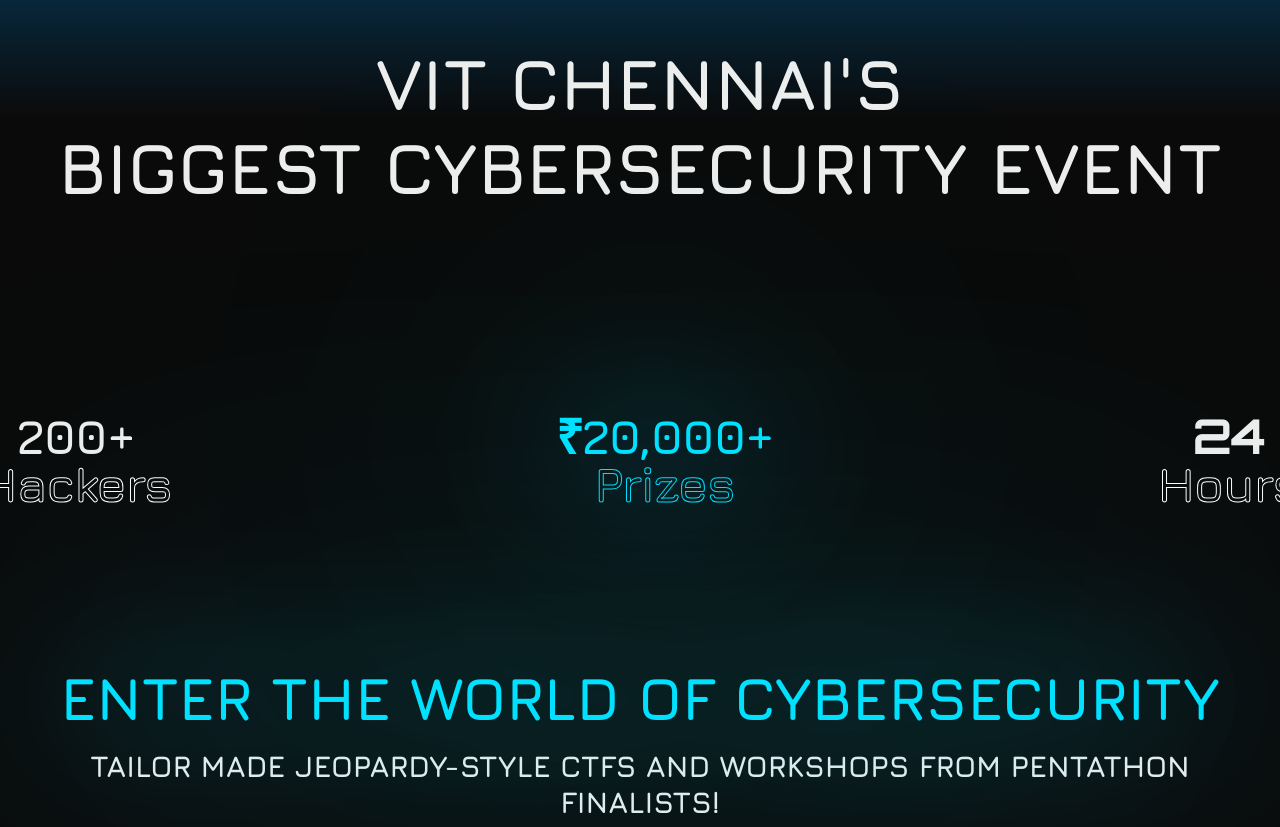
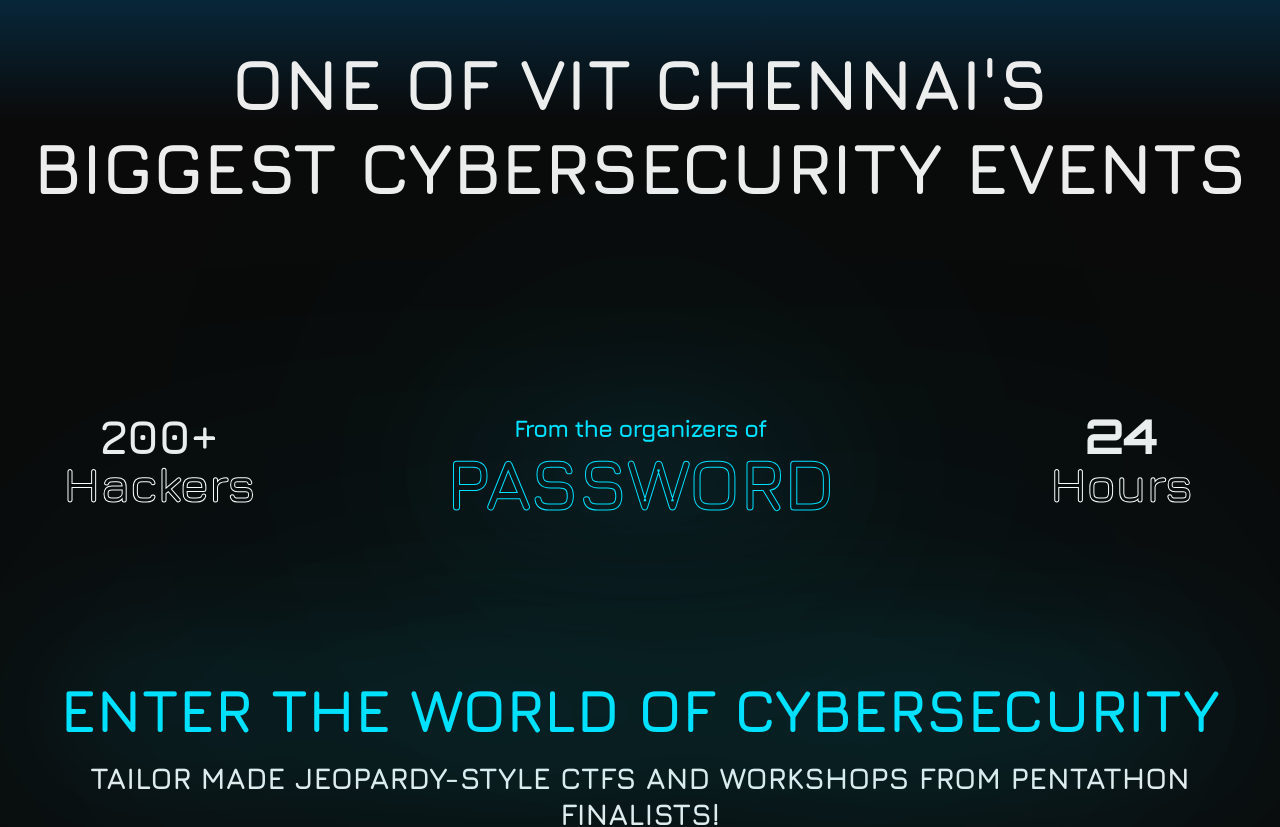
Before and after one commit to lugvitc/c0d4-frontend, a Next.js app: page / in a window 1280 px wide. Shown: the part 880-1707 px from the top of the page. Built offline with nearby package versions, Linux system fonts and the light colour scheme; a web font is replaced by a local one.

Commit message:
update home page

```diff
--- a/app/page.tsx
+++ b/app/page.tsx
@@ -5,7 +5,7 @@
 
 export default function Home() {
   return (
-    <div className="relative">
+    <div className="relative select-none">
       <div className="pointer-events-none absolute top-[75vh] left-0 z-[-1] h-[25vh] w-full bg-gradient-to-b from-transparent to-[#0088DC61]"></div>
 
       <div className="pointer-events-none absolute top-[100vh] left-0 z-[-1] h-[25vh] w-full bg-gradient-to-b from-[#0088DC61] to-transparent"></div>
@@ -16,19 +16,20 @@
           alt="Cyber-0-Day 4.0 Title Card"
           width={1000}
           height={600}
+          className="h-auto w-full max-w-[90%] md:max-w-[70%] lg:max-w-[1000px]"
         />
       </div>
 
-      <div className="font-jura my-20 flex flex-col justify-center gap-3 text-center text-3xl font-bold uppercase md:my-32 md:text-5xl lg:text-7xl">
-        <p>VIT Chennai&apos;s</p>
-        <p>Biggest CyberSecurity Event</p>
+      <div className="font-jura my-20 flex flex-col justify-center gap-3 px-4 text-center text-2xl font-bold uppercase sm:text-3xl md:my-32 md:text-5xl lg:text-7xl">
+        <p>One of VIT Chennai&apos;s</p>
+        <p>Biggest CyberSecurity Events</p>
       </div>
 
       <div
-        id="prizes"
-        className="font-jura flex justify-center gap-10 py-20 text-center text-2xl font-bold tracking-tight md:gap-20 md:text-4xl lg:gap-96 lg:text-5xl"
+        id="highlights"
+        className="font-jura flex flex-col justify-center gap-8 px-4 py-20 text-center text-xl font-bold tracking-tight sm:flex-row sm:gap-6 sm:text-2xl md:gap-12 md:text-4xl lg:gap-36 lg:text-5xl"
       >
-        <div>
+        <div className="flex-1">
           <p>200+</p>
           <p
             style={{
@@ -40,23 +41,26 @@
           </p>
         </div>
         <div
-          className="text-[#00E1FF]"
+          className="flex-1 text-[#00E1FF]"
           style={{
             filter:
               "drop-shadow(0 0 5rem #00E1FF) drop-shadow(0 0 10rem #00E1FF)",
           }}
         >
-          <p>₹20,000+</p>
+          <p className="text-base md:text-xl lg:text-2xl">
+            From the organizers of
+          </p>
           <p
+            className="mt-1 text-5xl md:text-7xl"
             style={{
               WebkitTextStroke: "1px #00E1FF",
               WebkitTextFillColor: "transparent",
             }}
           >
-            Prizes
+            PASSWORD
           </p>
         </div>
-        <div>
+        <div className="flex-1">
           <p className="font-orbitron">24</p>
           <p
             style={{
@@ -69,9 +73,9 @@
         </div>
       </div>
 
-      <div className="font-jura mx-5 my-20 flex flex-col justify-center gap-5 text-center font-bold uppercase">
+      <div className="font-jura mx-5 my-20 flex flex-col justify-center gap-5 px-4 text-center font-bold uppercase">
         <div
-          className="text-3xl text-[#00E1FF] md:text-4xl lg:text-6xl"
+          className="text-2xl text-[#00E1FF] sm:text-3xl md:text-4xl lg:text-6xl"
           style={{
             filter:
               "drop-shadow(0 0 5rem #00E1FF) drop-shadow(0 0 10rem #00E1FF)",
@@ -79,7 +83,7 @@
         >
           Enter the world of cybersecurity
         </div>
-        <div className="text-xl md:text-2xl lg:text-3xl">
+        <div className="text-base sm:text-lg md:text-2xl lg:text-3xl">
           Tailor made jeopardy-style CTFs and workshops from Pentathon
           Finalists!
         </div>
@@ -87,10 +91,10 @@
 
       <Categories />
 
-      <div className="font-jura mx-5 my-20 flex flex-col justify-center gap-5 font-bold uppercase">
+      <div className="font-jura mx-5 my-20 flex flex-col justify-center gap-5 px-4 font-bold uppercase">
         <div
           id="rules"
-          className="text-center text-3xl text-[#00E1FF] md:text-4xl lg:text-6xl"
+          className="text-center text-2xl text-[#00E1FF] sm:text-3xl md:text-4xl lg:text-6xl"
           style={{
             filter:
               "drop-shadow(0 0 2rem #00E1FF) drop-shadow(0 0 5rem #00E1FF)",
@@ -125,17 +129,15 @@
       </div>
       <Timeline />
 
-      <div className="flex flex-col items-center justify-center gap-2">
+      <div className="flex flex-col items-center justify-center gap-4 px-4 py-8">
         <Image
           src="/title-card.svg"
           alt="Cyber-0-Day 4.0 Title Card"
           width={1000}
           height={200}
+          className="h-auto w-full max-w-[90%] md:max-w-[70%] lg:max-w-[1000px]"
         />
-        <Link
-          href="https://chennaievents.vit.ac.in/technovit/eventPreview"
-          target="_blank"
-        >
+        <Link href="https://chennaievents.vit.ac.in/technovit/" target="_blank">
           <div
             className="font-orbitron rounded-lg border-2 border-[#00E1FF] text-2xl text-[#00E1FF] uppercase transition-all duration-200 hover:bg-[#00E1FF] hover:text-black"
             style={{
@@ -143,7 +145,7 @@
                 "drop-shadow(0 0 1rem #FFFFFF) drop-shadow(0 0 2rem #FFFFFF)",
             }}
           >
-            <div className="px-8 py-1">
+            <div className="px-6 py-2 sm:px-8 sm:py-1">
               <span>Register</span>
             </div>
           </div>
--- a/components/Navbar.tsx
+++ b/components/Navbar.tsx
@@ -61,7 +61,7 @@
   };
 
   const baseMenuItems: MenuItem[] = [
-    { href: "/#prizes", text: "Prizes" },
+    { href: "/#highlights", text: "Highlights" },
     { href: "/#rules", text: "Rules" },
     { href: "/#timeline", text: "Timeline" },
   ];
```
